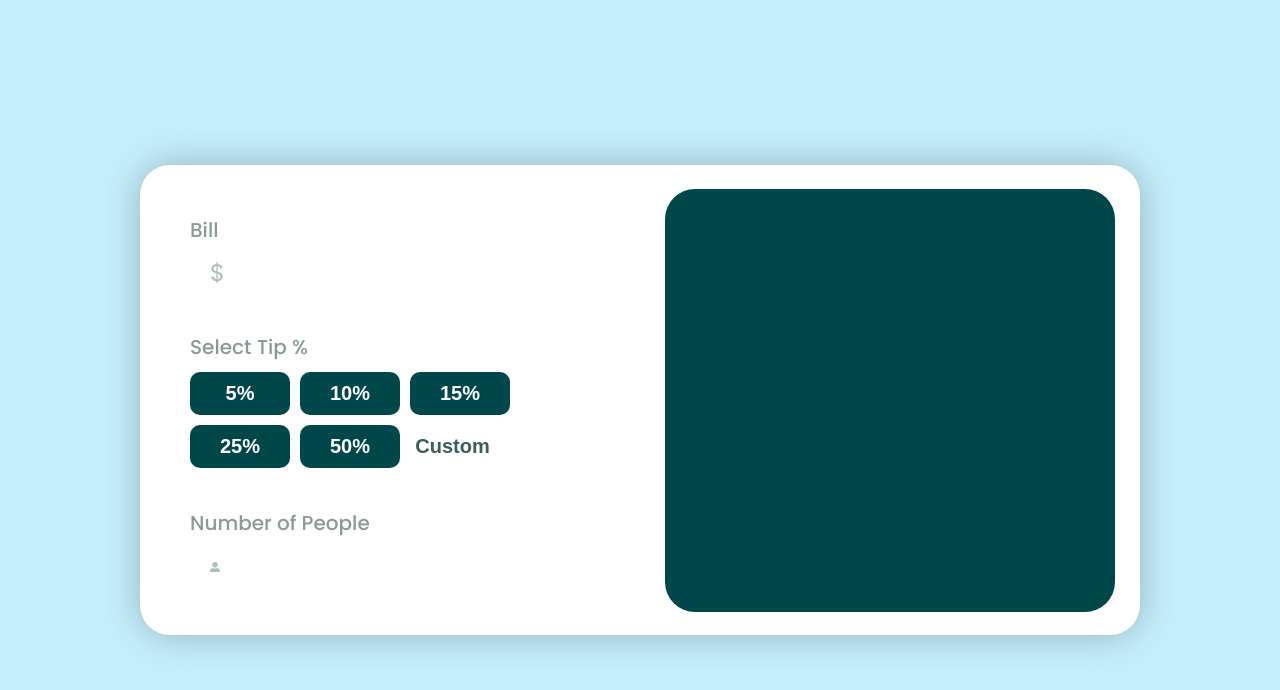
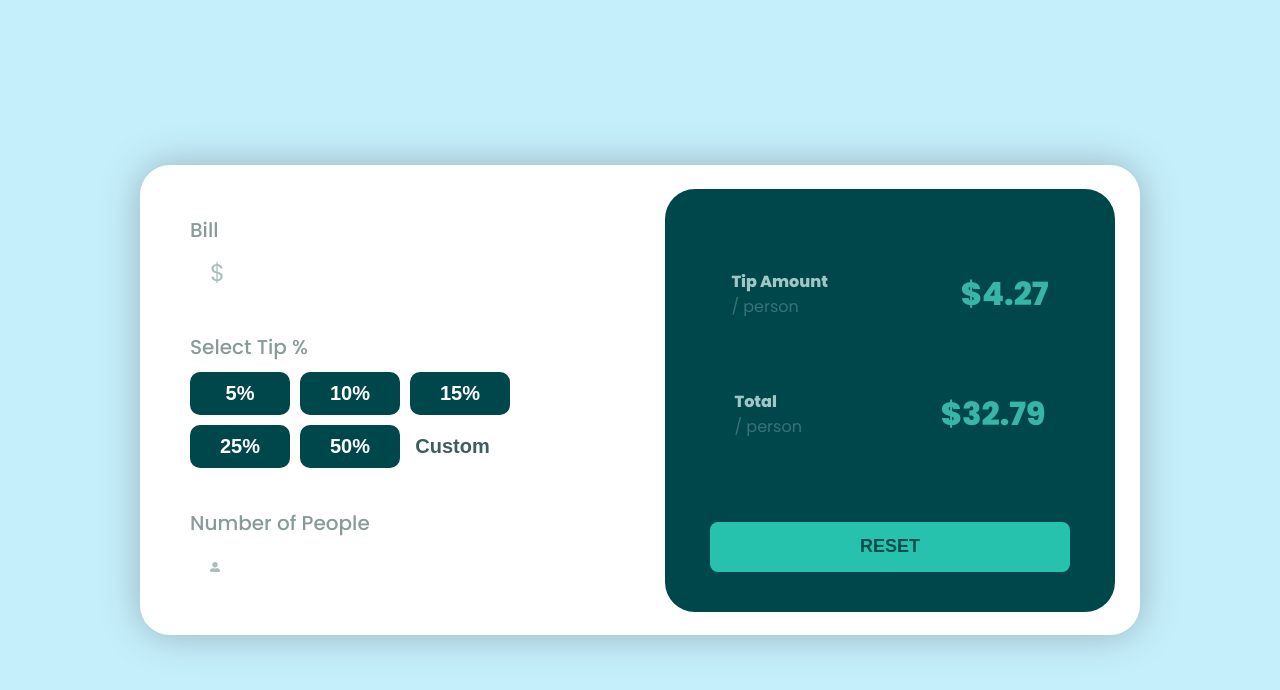
Before and after one commit to KennedyReisz/Tip-Calculator, a Next.js app: page / in a window 1280 px wide. Shown: the top 690 px of the page. Built offline with nearby package versions, Linux system fonts and the light colour scheme.

Commit message:
Finished Right Side

```diff
--- a/pages/index.tsx
+++ b/pages/index.tsx
@@ -41,7 +41,29 @@ const App = () => {
           </div>
         </div>
         <div className={styles.rightSide}>
-          <div className={styles.result}></div>
+          <div className={styles.result}>
+            <div className={styles.topArea}>
+              <div className={styles.tipAmount}>
+                <div className={styles.texts}>
+                  <h4>Tip Amount</h4>
+                  <p>/ person</p>
+                </div>
+
+                <h1>$4.27</h1>
+              </div>
+              <div className={styles.total}>
+                <div className={styles.texts}>
+                  <h4>Total</h4>
+                  <p>/ person</p>
+                </div>
+
+                <h1>$32.79</h1>
+              </div>
+            </div>
+            <div className={styles.bottomArea}>
+              <button className={styles.resetButton}>RESET</button>
+            </div>
+          </div>
         </div>
       </div>
     </div>
--- a/styles/Styles.module.css
+++ b/styles/Styles.module.css
@@ -153,9 +153,81 @@
   align-items: center;
 }
 
+/*? Result - Right Side  */
 .rightSide .result {
   background-color: #00474b;
   width: 90%;
   height: 90%;
   border-radius: 30px;
+  padding-top: 80px;
+  color: #fff;
+  display: flex;
+  flex-direction: column;
 }
+
+/** Tip Amount - Top Area && Result */
+.rightSide .result .topArea .tipAmount {
+  display: flex;
+  align-items: center;
+  justify-content: space-around;
+  margin-bottom: 70px;
+}
+
+.rightSide .result .topArea .tipAmount>h1 {
+  color: #39b5a8;
+}
+
+.rightSide .result .topArea .tipAmount .texts h4 {
+  color: #a0c6c6;
+}
+
+.rightSide .result .topArea .tipAmount .texts p {
+  color: #387379;
+}
+
+/** Total - Top Area && Result */
+.rightSide .result .topArea .total {
+  display: flex;
+  align-items: center;
+  justify-content: space-around;
+}
+
+.rightSide .result .topArea .total .texts h4 {
+  color: #a0c6c6;
+}
+
+.rightSide .result .topArea .total .texts p {
+  color: #387379;
+}
+
+.rightSide .result .topArea .total>h1 {
+  color: #39b5a8;
+}
+
+/*? Bottom Area */
+.rightSide .result .bottomArea {
+  display: flex;
+  height: 100%;
+  flex-direction: column;
+  justify-content: end;
+  align-items: center;
+}
+
+.rightSide .result .bottomArea .resetButton {
+  width: 80%;
+  height: 50px;
+  margin: 40px;
+  background-color: #26c2ad;
+  color: #014e49;
+  font-size: 18px;
+  font-weight: 700;
+  border: 0;
+  outline: 0;
+  border-radius: 8px;
+  cursor: pointer;
+  transition: all ease 0.6s;
+}
+
+.rightSide .result .bottomArea .resetButton:hover {
+  color: #7dfff6;
+}
```
